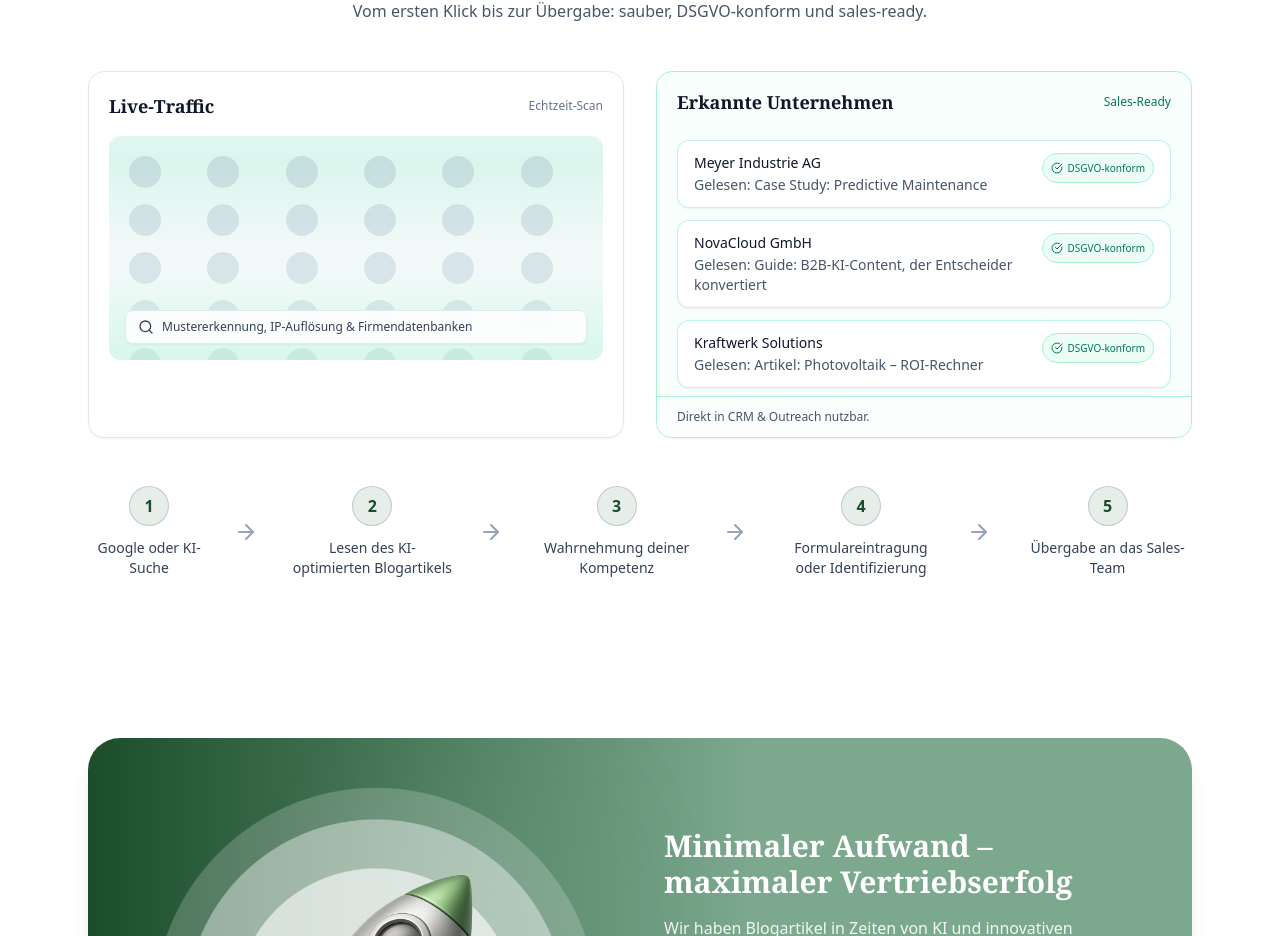
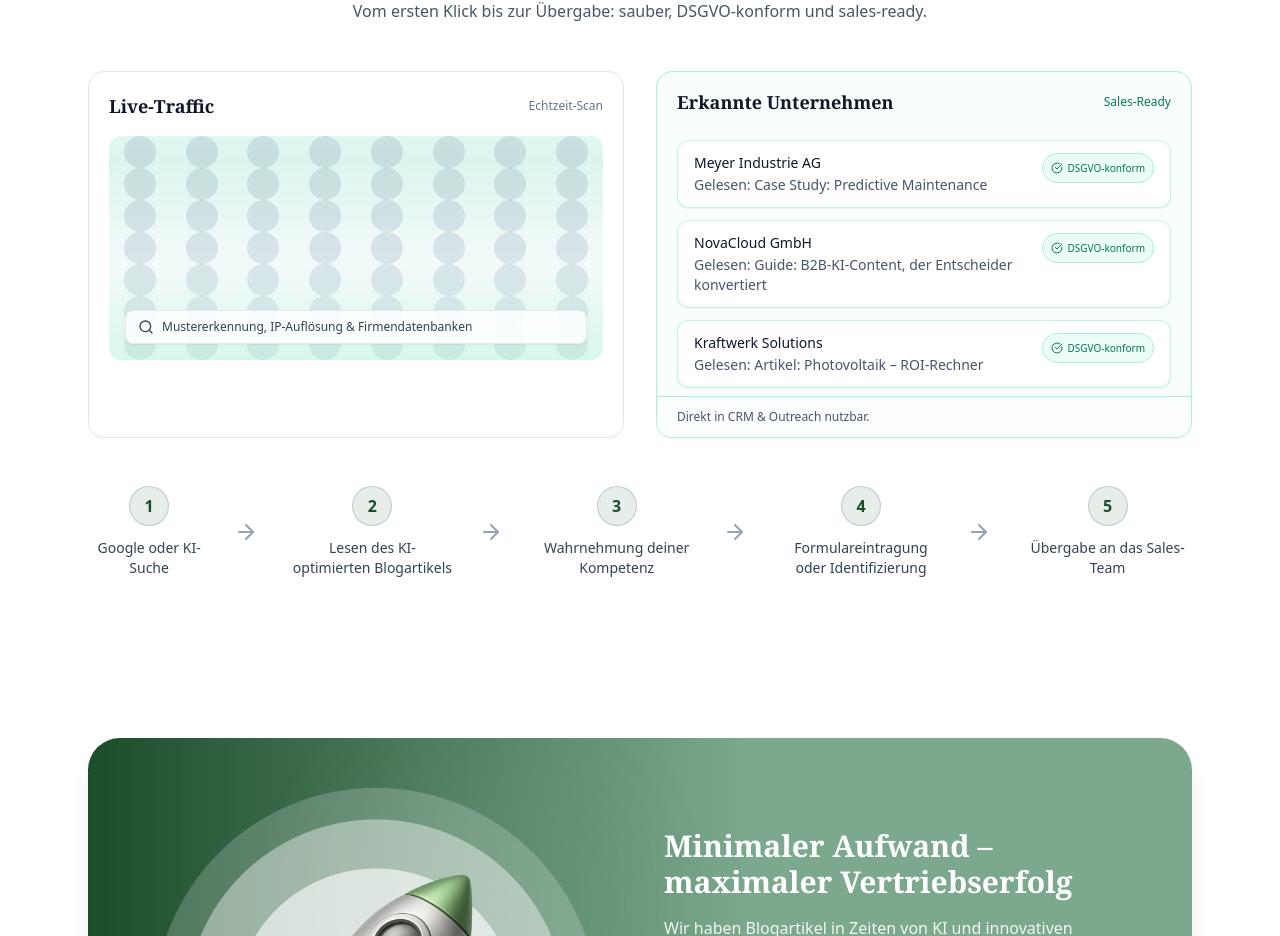
Before and after one commit to lennartnm/findbar_website, a Next.js app: page / in a window 1280 px wide. Shown: the part 3377-4313 px from the top of the page. Built offline with nearby package versions, Linux system fonts and the light colour scheme.

Commit message:
Update page.tsx

```diff
--- a/src/app/page.tsx
+++ b/src/app/page.tsx
@@ -238,7 +238,7 @@ function Hero() {
   );
 }
 
-/* ---------------------- VisitorRevealSection (overlay info on scan) ---------------------- */
+/* ---------------------- VisitorRevealSection (desktop fix + overlay info) ---------------------- */
 function VisitorRevealSection() {
   const steps = [
     "Google oder KI-Suche",
@@ -273,7 +273,7 @@ function VisitorRevealSection() {
 
         {/* Visual Row */}
         <div className="mt-12 grid gap-8 md:grid-cols-2">
-          {/* Live-Traffic Card (alter Ansatz, Info-Text als Overlay) */}
+          {/* Live-Traffic Card (Overlay-Info, Dots-Grid desktop-fix) */}
           <div className="relative overflow-hidden rounded-2xl border border-slate-200 bg-white shadow-sm">
             {/* Header */}
             <div className="flex items-center justify-between px-5 pt-5">
@@ -284,18 +284,20 @@ function VisitorRevealSection() {
             {/* Visual Box */}
             <div className="relative px-5 pt-4 pb-5">
               <div className="relative h-56 overflow-hidden rounded-xl bg-slate-50">
-                {/* Dots */}
-                <div className="absolute inset-0 grid grid-cols-6 gap-4 p-5">
-                  {[...Array(36)].map((_, i) => (
+                {/* Dots-Grid fills entire area (no desktop whitespace) */}
+                <div className="absolute inset-0 grid grid-cols-[repeat(auto-fill,minmax(56px,1fr))] place-items-center">
+                  {[...Array(84)].map((_, i) => (
                     <div key={i} className="h-8 w-8 rounded-full bg-slate-300/60" aria-hidden />
                   ))}
                 </div>
+
                 {/* Bottom emerald fade */}
                 <div className="absolute inset-x-0 bottom-0 h-1/2 bg-gradient-to-t from-emerald-200/40 to-transparent" />
+
                 {/* Scan */}
                 <div className="absolute inset-0 animate-scanY bg-gradient-to-b from-transparent via-emerald-300/20 to-transparent mix-blend-multiply" />
 
-                {/* OVERLAY-Info (statt separater Leiste unten) */}
+                {/* OVERLAY-Info (keine separate Box darunter) */}
                 <div className="absolute left-4 right-4 bottom-4">
                   <div className="flex items-center gap-2 rounded-lg border border-slate-200 bg-white/85 backdrop-blur px-3 py-2 text-xs text-slate-700 shadow-sm">
                     <Search className="h-4 w-4" />
@@ -304,7 +306,6 @@ function VisitorRevealSection() {
                 </div>
               </div>
             </div>
-            {/* kein zusätzlicher Block mehr unter der Visual Box → kein Whitespace */}
           </div>
 
           {/* Erkannte Unternehmen (reduziert) */}
@@ -360,6 +361,7 @@ function VisitorRevealSection() {
     </section>
   );
 }
+
 
 
 
```
